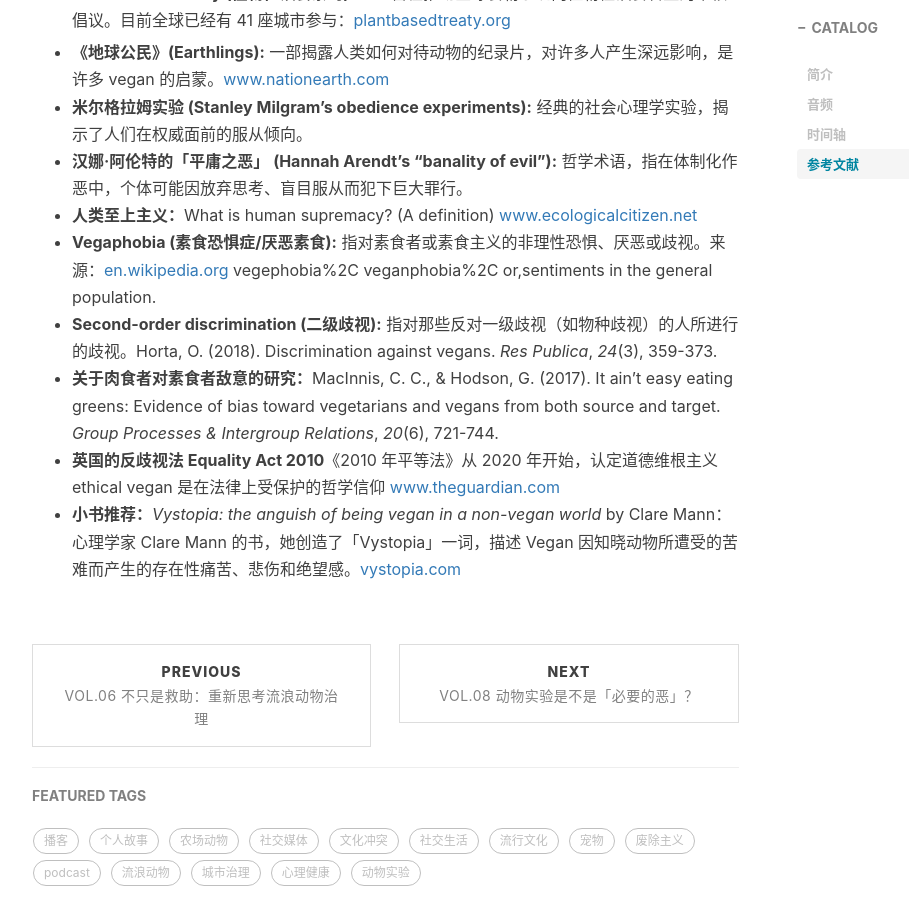
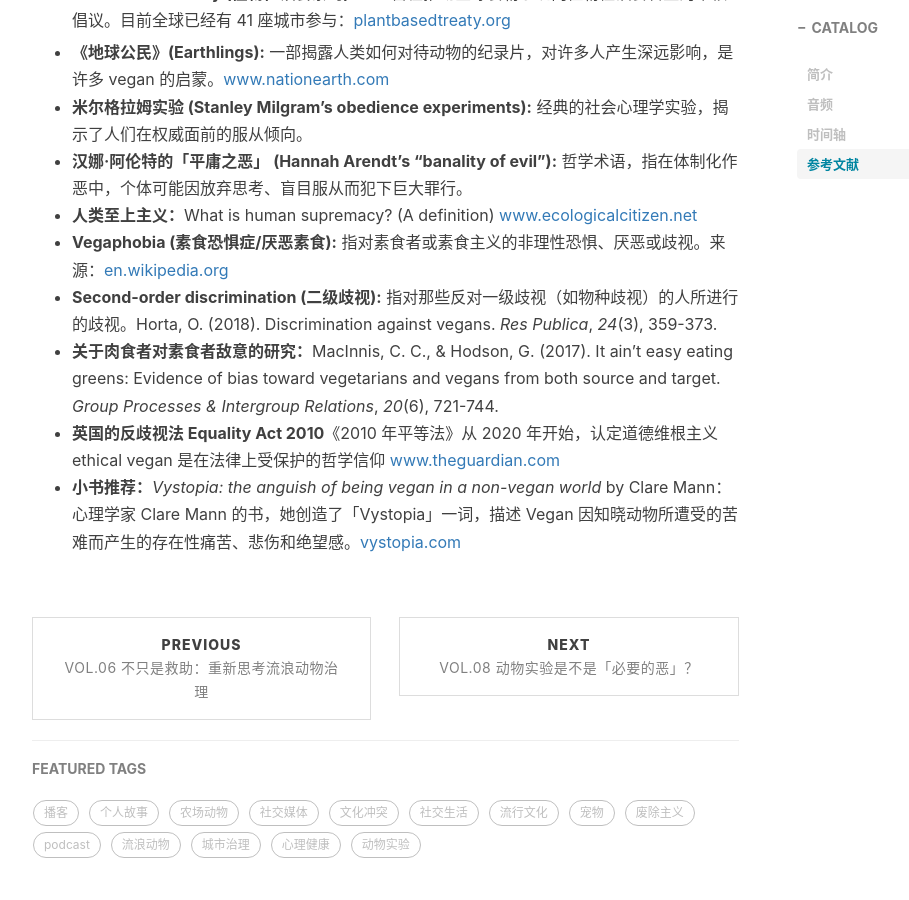
Before and after one commit to slightlytofu/slightlytofu.github.io, a Jekyll site: the page built from _posts/2025-06-07-Vol.07-作为圣母-我们的精神状态还好吗.md, in a window 1280 px wide and 900 px high, scrolled down 2270 px. Shown: the whole window, without its empty margins (233-1142 px from the left). Built offline with Jekyll 4.4.1, drawn with Linux system fonts in a browser that asks for light colours; nearby versions of some CDN libraries; comment, search, counter and statistics services are not loaded.

Commit message:
formatting vol7

```diff
--- a/_posts/2025-06-07-Vol.07-作为圣母-我们的精神状态还好吗.md
+++ b/_posts/2025-06-07-Vol.07-作为圣母-我们的精神状态还好吗.md
@@ -63,7 +63,7 @@ tags:
 * **米尔格拉姆实验 (Stanley Milgram's obedience experiments):** 经典的社会心理学实验，揭示了人们在权威面前的服从倾向。
 * **汉娜·阿伦特的「平庸之恶」 (Hannah Arendt's "banality of evil"):** 哲学术语，指在体制化作恶中，个体可能因放弃思考、盲目服从而犯下巨大罪行。
 * **人类至上主义：**What is human supremacy? (A definition) [www.ecologicalcitizen.net](https://www.ecologicalcitizen.net/what-is.php?t=human-supremacy-definition){:target="_blank"}
-* **Vegaphobia (素食恐惧症/厌恶素食):** 指对素食者或素食主义的非理性恐惧、厌恶或歧视。来源：[en.wikipedia.org](https://en.wikipedia.org/wiki/Vegaphobia#:~:text=Vegaphobia%2C){:target="_blank"} vegephobia%2C veganphobia%2C or,sentiments in the general population.
+* **Vegaphobia (素食恐惧症/厌恶素食):** 指对素食者或素食主义的非理性恐惧、厌恶或歧视。来源：[en.wikipedia.org](https://en.wikipedia.org/wiki/Vegaphobia#:~:text=Vegaphobia%2C){:target="_blank"}
 * **Second-order discrimination (二级歧视):** 指对那些反对一级歧视（如物种歧视）的人所进行的歧视。Horta, O. (2018). Discrimination against vegans. *Res Publica*, *24*(3), 359-373.
 * **关于肉食者对素食者敌意的研究：**MacInnis, C. C., & Hodson, G. (2017). It ain’t easy eating greens: Evidence of bias toward vegetarians and vegans from both source and target. *Group Processes & Intergroup Relations*, *20*(6), 721-744.
 * **英国的反歧视法 Equality Act 2010**《2010 年平等法》从 2020 年开始，认定道德维根主义 ethical vegan 是在法律上受保护的哲学信仰 [www.theguardian.com](https://www.theguardian.com/lifeandstyle/2020/jan/03/ethical-veganism-is-a-belief-protected-by-law-tribunal-rules){:target="_blank"}
```
